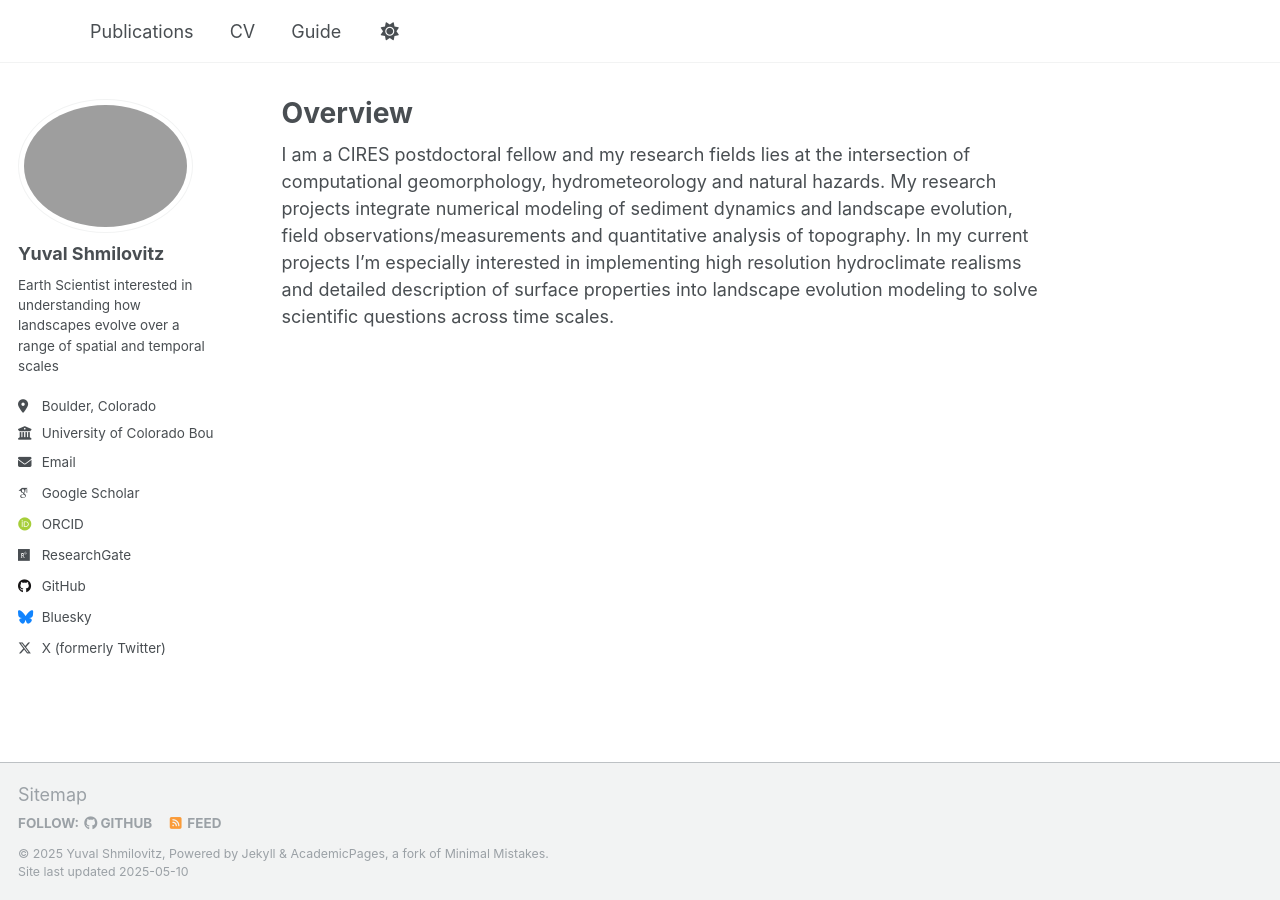
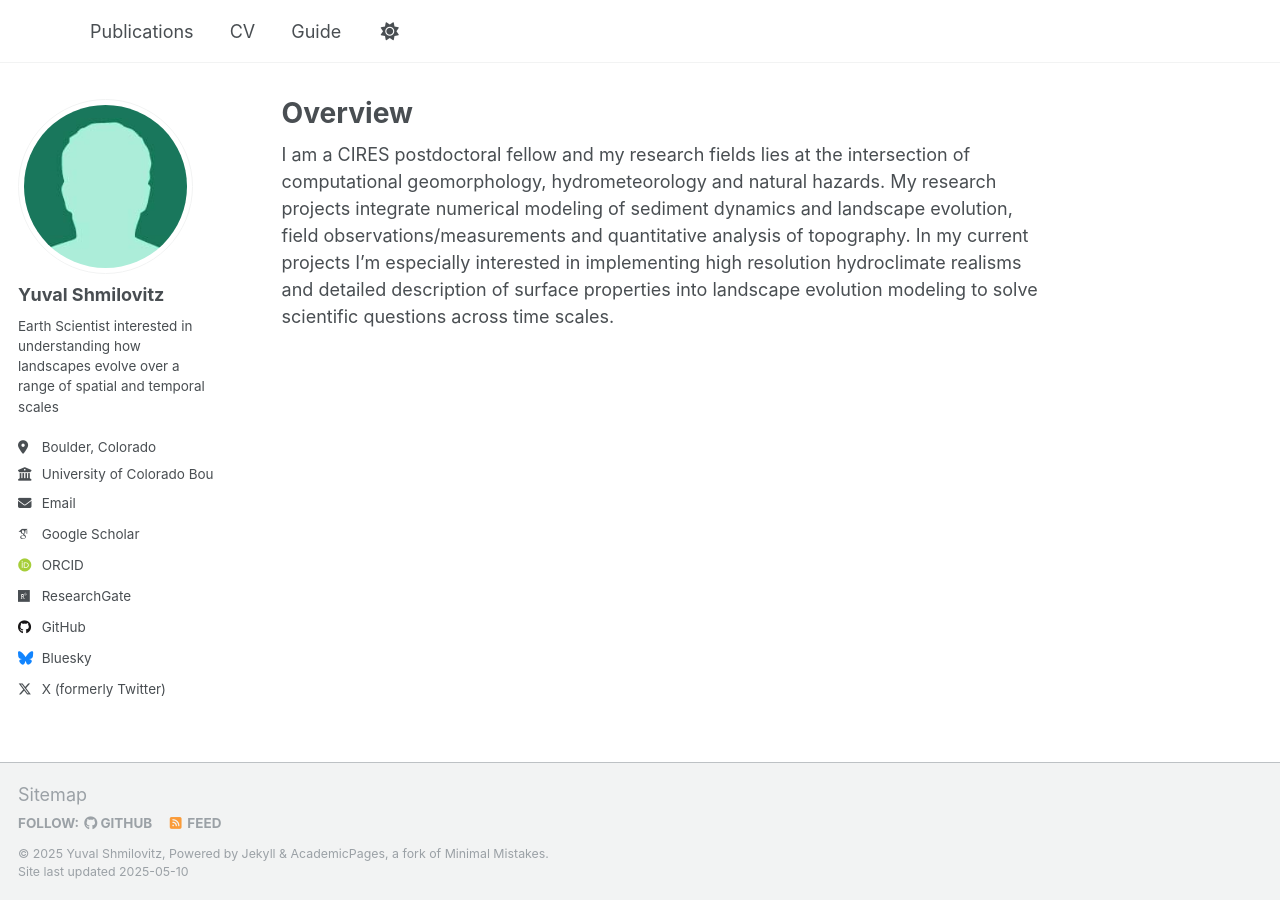
Before and after one commit to yuvalsmilo/yuvalsmilo.github.io, a Jekyll site: the page built from _pages/about.md, in a window 1280 px wide. Built offline with Jekyll 4.4.1, drawn with Linux system fonts in a browser that asks for light colours; some web fonts are replaced.

Commit message:
update profile

```diff
--- a/_config.yml
+++ b/_config.yml
@@ -22,7 +22,7 @@ repository               : "academicpages/academicpages.github.io"
 #               Additional customization can be done by editing /_includes/author-profile.html
 author:
   # Biographic information
-  avatar           : "{% link https://postimg.cc/yWRzLxFF#link%}{%}"
+  avatar           : "profile.jpg"
   name             : "Yuval Shmilovitz"
   pronouns         : # example: "she/her"
   bio              : "Earth Scientist interested in understanding how landscapes evolve over a range of spatial and temporal scales"
```
Also changed, not shown: images/profile.jpg (renamed from images/bio-photo-2.jpg), images/profile2.png (renamed from images/profile.png).
